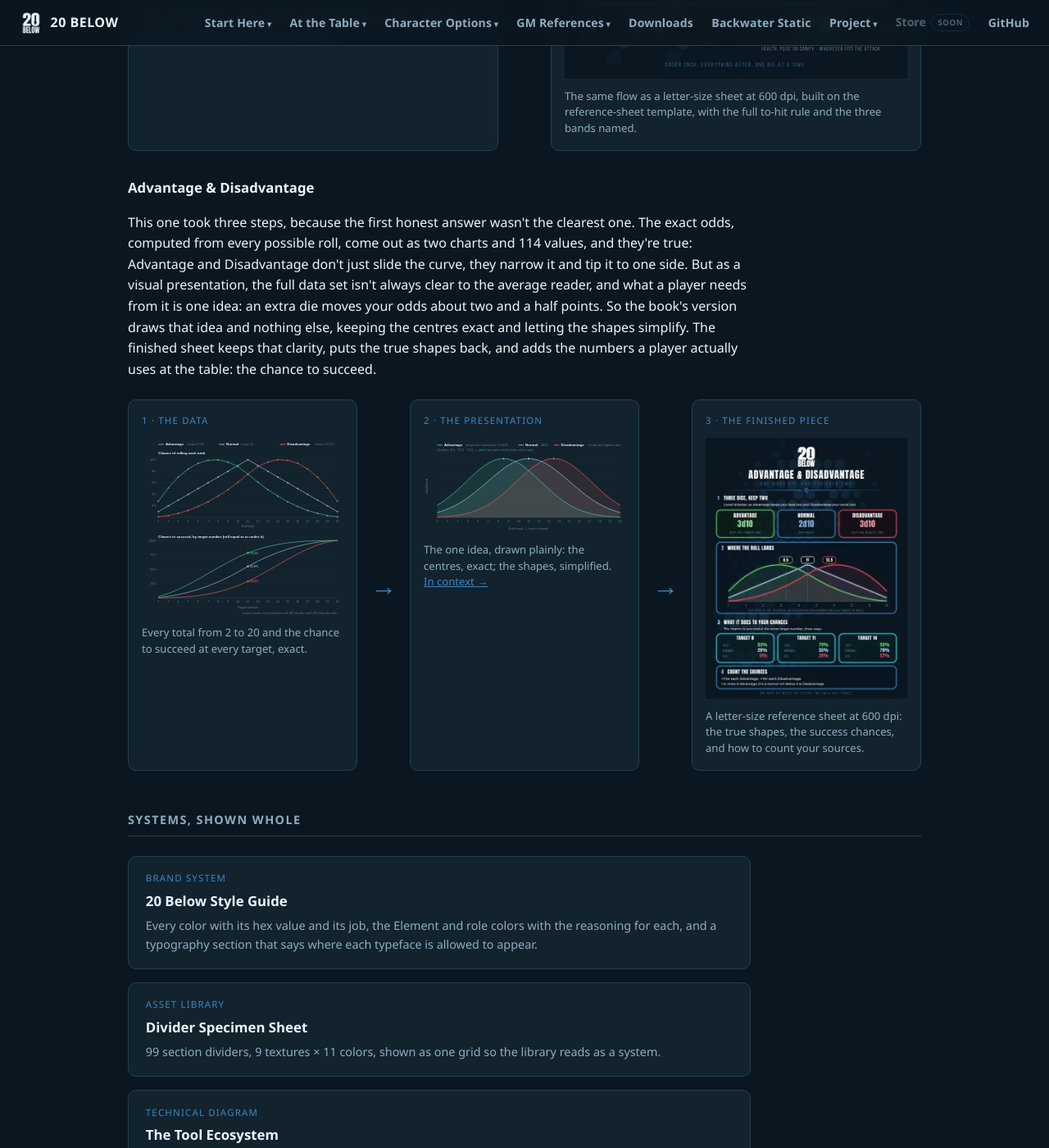
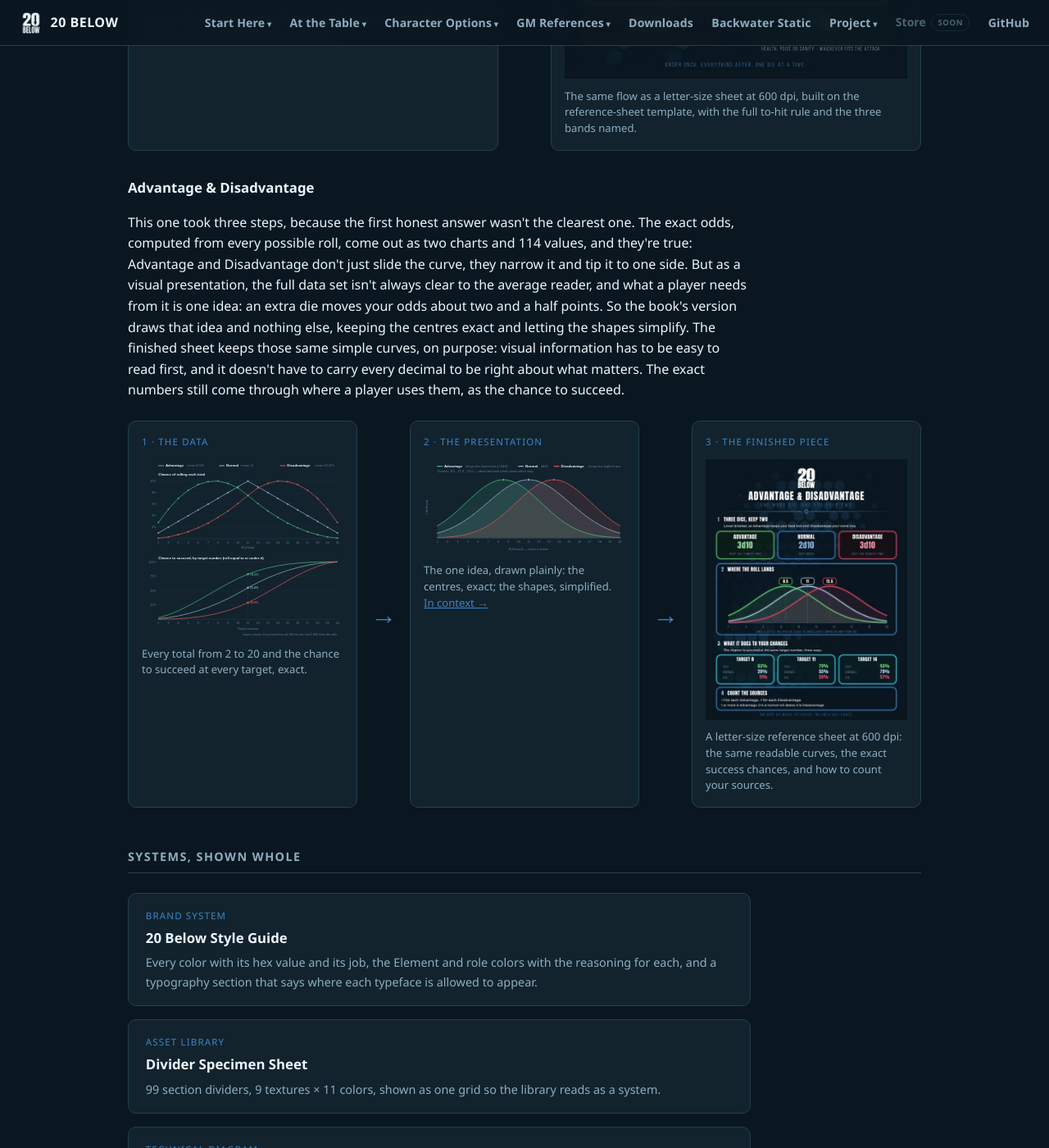
Before and after one commit to feralucce/20_Below, a Jekyll site: the page built from docs/visual-portfolio.html, in a window 1280 px wide and 1400 px high, scrolled down 3779 px. Shown: the whole window at 82% size. Built offline with Jekyll 4.4.1, drawn with Linux system fonts in a browser that asks for light colours.

Commit message:
Portfolio: bell curves on the Advantage sheet, readability first
The finished sheet uses the same simplified curves as the book, slid to
8.5, 11 and 13.5; the exact figures stay in the success chances.

Co-Authored-By: Claude Opus 5.5 <noreply@anthropic.com>

```diff
--- a/docs/visual-portfolio.html
+++ b/docs/visual-portfolio.html
@@ -163,7 +163,7 @@
 
   <h3>Advantage &amp; Disadvantage</h3>
   <div class="prose">
-    <p>This one took three steps, because the first honest answer wasn't the clearest one. The exact odds, computed from every possible roll, come out as two charts and 114 values, and they're true: Advantage and Disadvantage don't just slide the curve, they narrow it and tip it to one side. But as a visual presentation, the full data set isn't always clear to the average reader, and what a player needs from it is one idea: an extra die moves your odds about two and a half points. So the book's version draws that idea and nothing else, keeping the centres exact and letting the shapes simplify. The finished sheet keeps that clarity, puts the true shapes back, and adds the numbers a player actually uses at the table: the chance to succeed.</p>
+    <p>This one took three steps, because the first honest answer wasn't the clearest one. The exact odds, computed from every possible roll, come out as two charts and 114 values, and they're true: Advantage and Disadvantage don't just slide the curve, they narrow it and tip it to one side. But as a visual presentation, the full data set isn't always clear to the average reader, and what a player needs from it is one idea: an extra die moves your odds about two and a half points. So the book's version draws that idea and nothing else, keeping the centres exact and letting the shapes simplify. The finished sheet keeps those same simple curves, on purpose: visual information has to be easy to read first, and it doesn't have to carry every decimal to be right about what matters. The exact numbers still come through where a player uses them, as the chance to succeed.</p>
   </div>
   <div class="compare three">
     <figure>
@@ -180,8 +180,8 @@
     <div class="compare-arrow" aria-hidden="true">&rarr;</div>
     <figure>
       <div class="stage">3 &middot; The finished piece</div>
-      <a href="/docs/assets/portfolio/advantage-disadvantage.webp" data-title="Advantage &amp; Disadvantage"><img src="/docs/assets/portfolio/advantage-disadvantage-thumb.webp" alt="The Advantage and Disadvantage reference sheet: three panels showing Advantage as 3d10 keep the lowest two, a normal 2d10, and Disadvantage as 3d10 keep the highest two; glowing curves of the true odds centred at 8.5, 11 and 13.5; the chance to succeed at targets 8, 11 and 14 each way; and the rule for counting sources." loading="lazy" width="560" height="725" /></a>
-      <figcaption>A letter-size reference sheet at 600 dpi: the true shapes, the success chances, and how to count your sources.</figcaption>
+      <a href="/docs/assets/portfolio/advantage-disadvantage.webp" data-title="Advantage &amp; Disadvantage"><img src="/docs/assets/portfolio/advantage-disadvantage-thumb.webp" alt="The Advantage and Disadvantage reference sheet: three panels showing Advantage as 3d10 keep the lowest two, a normal 2d10, and Disadvantage as 3d10 keep the highest two; glowing bell curves centred at 8.5, 11 and 13.5; the chance to succeed at targets 8, 11 and 14 each way; and the rule for counting sources." loading="lazy" width="560" height="725" /></a>
+      <figcaption>A letter-size reference sheet at 600 dpi: the same readable curves, the exact success chances, and how to count your sources.</figcaption>
     </figure>
   </div>
 
```
Also changed, not shown: docs/assets/portfolio/advantage-disadvantage-thumb.webp, docs/assets/portfolio/advantage-disadvantage.webp.
